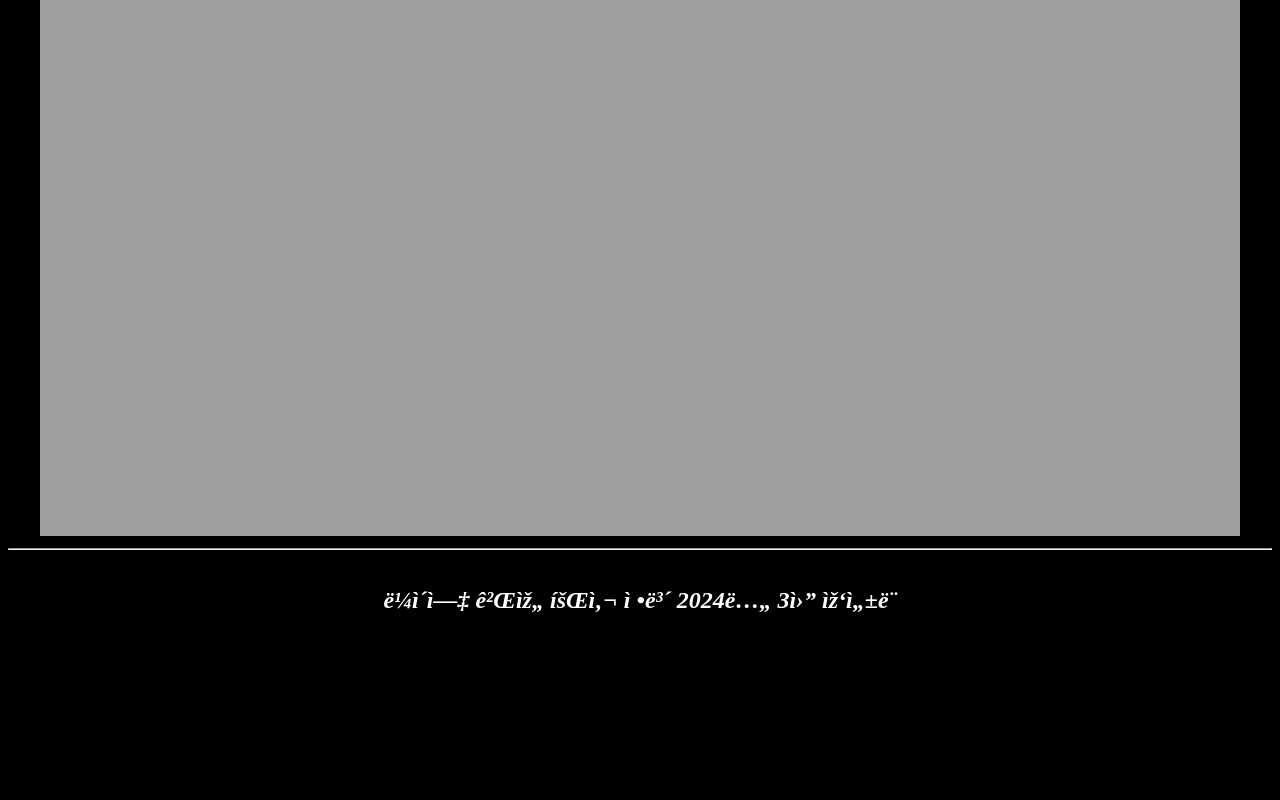
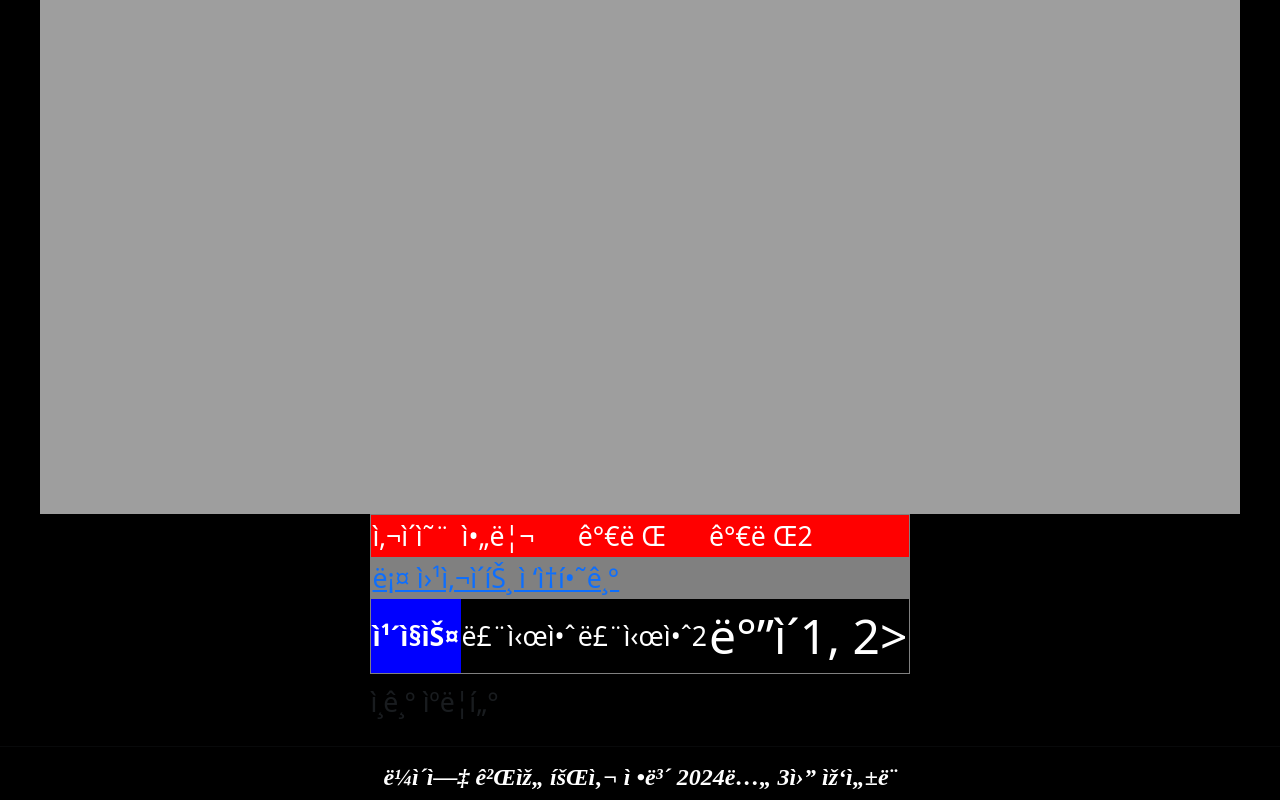
Before and after one commit to POMPOK0/WEB_MAIN_20231036, a plain HTML site: page Index.html in a window 1280 px wide. Shown: the part 347-1147 px from the top of the page. Before the commit the page ends 1002 px from the top, so only its background shows below. Drawn offline with nearby package versions, Linux system fonts and the light colour scheme.

Commit message:
3주차 2:16 중간 저장

```diff
--- a/Index.html
+++ b/Index.html
@@ -3,10 +3,18 @@
 <html>
     <head>
         <meta charset="UTF=8">
+        <meta name="viewport" content="width=device-width, initial-scale=1">
         <meta name="author" content="20231036">
         <meta name="keywords" content="computer">
         <base href="http://127.0.0.1:5500">
         <title>LOL 메인화면</title>
+        <link href="https://cdn.jsdelivr.net/npm/bootstrap@5.3.3/dist/css/bootstrap.min.css" rel="stylesheet" integrity="sha384-QWTKZyjpPEjISv5WaRU9OFeRpok6YctnYmDr5pNlyT2bRjXh0JMhjY6hW+ALEwIH" crossorigin="anonymous">
+        <style>
+            table {
+                font-size: 20pt;
+                color: white;
+            }
+        </style>
     </head>
     <body style="background-color: black;">
         <div style="display: flex; justify-content: center;">
@@ -20,9 +28,32 @@
         <img src="image/main.png" width="1200" height="768">
         </a>
         </div>
+        <div style="display: flex; justify-content: center;">
+            <table border="1">
+                <caption>인기 캐릭터</caption>
+                <tbody>
+                    <tr bgcolor="red">
+                        <td>사이온</td>
+                        <td>아리</td>
+                        <td>가렌</td>
+                        <td>가렌2</td>
+                    </tr>
+                    <tr bgcolor="grey">
+                        <td colspan="4"><a href="https://www.leagueoflegends.com" target="_blank">롤 웹사이트 접속하기</a></td>
+                    </tr>
+                    <tr>
+                        <td bgcolor="blue"><b>카직스</b></td>
+                        <td>루시안</td>
+                        <td>루시안2</td>
+                        <td colspan="2"><font size="13">바이1, 2></font></td>
+                    </tr>
+                </tbody>
+            </table>
+        </div>
         <hr>
         <div style="display: flex; justify-content: center;">
             <h3 style="font-size: 24px; font-weight: bold; font-style: italic; color: white; font-family: '굴림';">라이엇 게임 회사 정보 2024년 3월 작성됨</h3>
         </div>
+        <script src="https://cdn.jsdelivr.net/npm/bootstrap@5.3.3/dist/js/bootstrap.bundle.min.js" integrity="sha384-YvpcrYf0tY3lHB60NNkmXc5s9fDVZLESaAA55NDzOxhy9GkcIdslK1eN7N6jIeHz" crossorigin="anonymous"></script>
     </body>
 </html>
```
